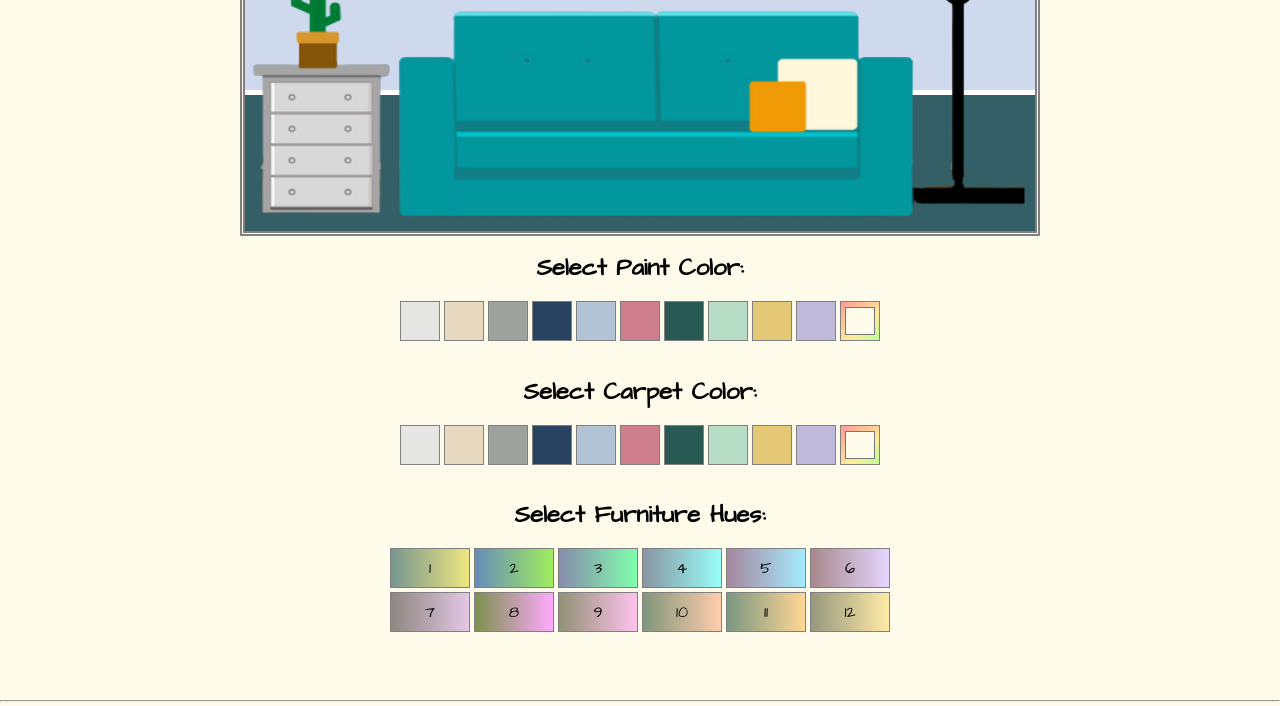
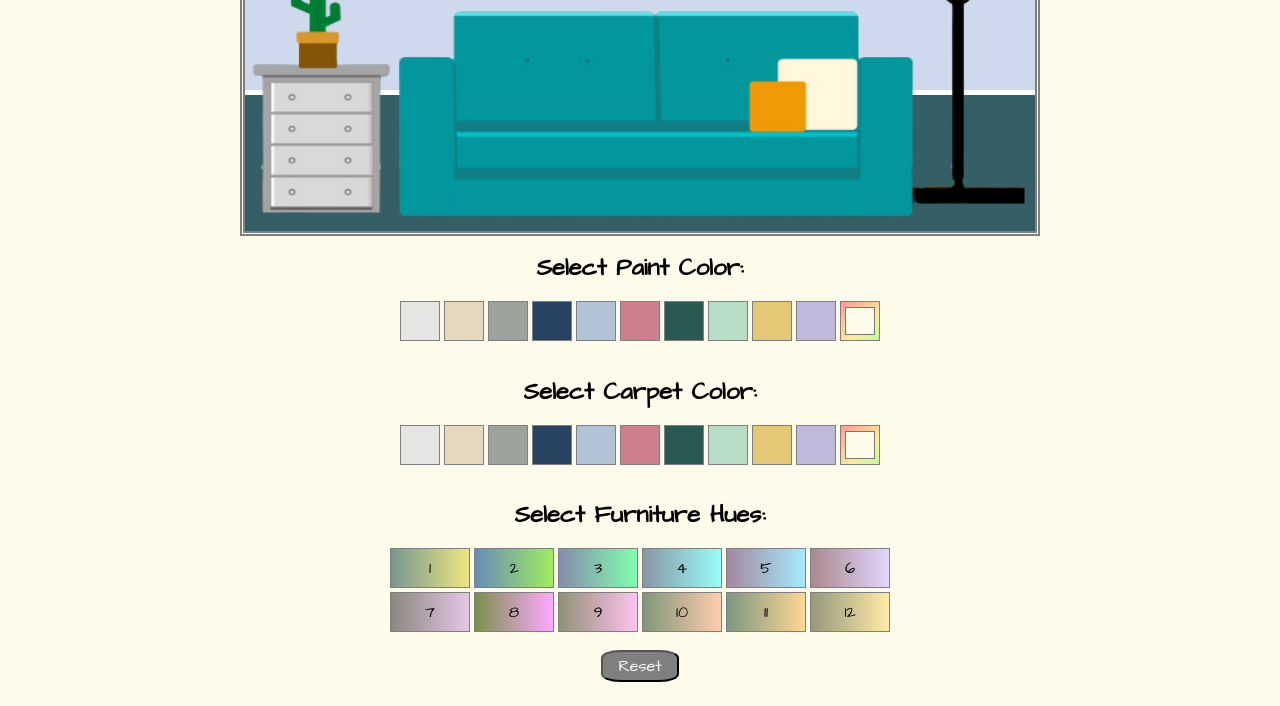
Before and after one commit to RabiaRB/Room-Decor, a plain HTML site: page index.html in a window 1280 px wide. Shown: the part 364-1070 px from the top of the page. Drawn offline with Linux system fonts and the light colour scheme.

Commit message:
added reset button and gif

```diff
--- a/css/style.css
+++ b/css/style.css
@@ -223,6 +223,12 @@ h2{
      background-image: linear-gradient(319deg, #bbff99 0%, #ffec99 37%, #ff9999 100%); ;
    }
 
+   #resetButton{
+     padding: 5px 15px;
+     background-color: grey;
+     color: white;
+     border-radius: 25%;
+   }
 @media screen and (min-width: 500px){
 
      #mainImage{
--- a/index.html
+++ b/index.html
@@ -87,6 +87,8 @@
 
 			</ul>
 
+		<button id="resetButton">Reset</button>
+
 
 	</div>
 
--- a/js/main.js
+++ b/js/main.js
@@ -156,3 +156,9 @@ document.querySelector('#hue12').onclick = hue12Furniture;
         changeCarpet.backgroundColor = color;
 
     }
+    const resetButton = document.getElementById('resetButton');
+
+
+    resetButton.addEventListener('click', function() {
+      location.reload();
+    });
```
Also changed, not shown: 1 other file.
